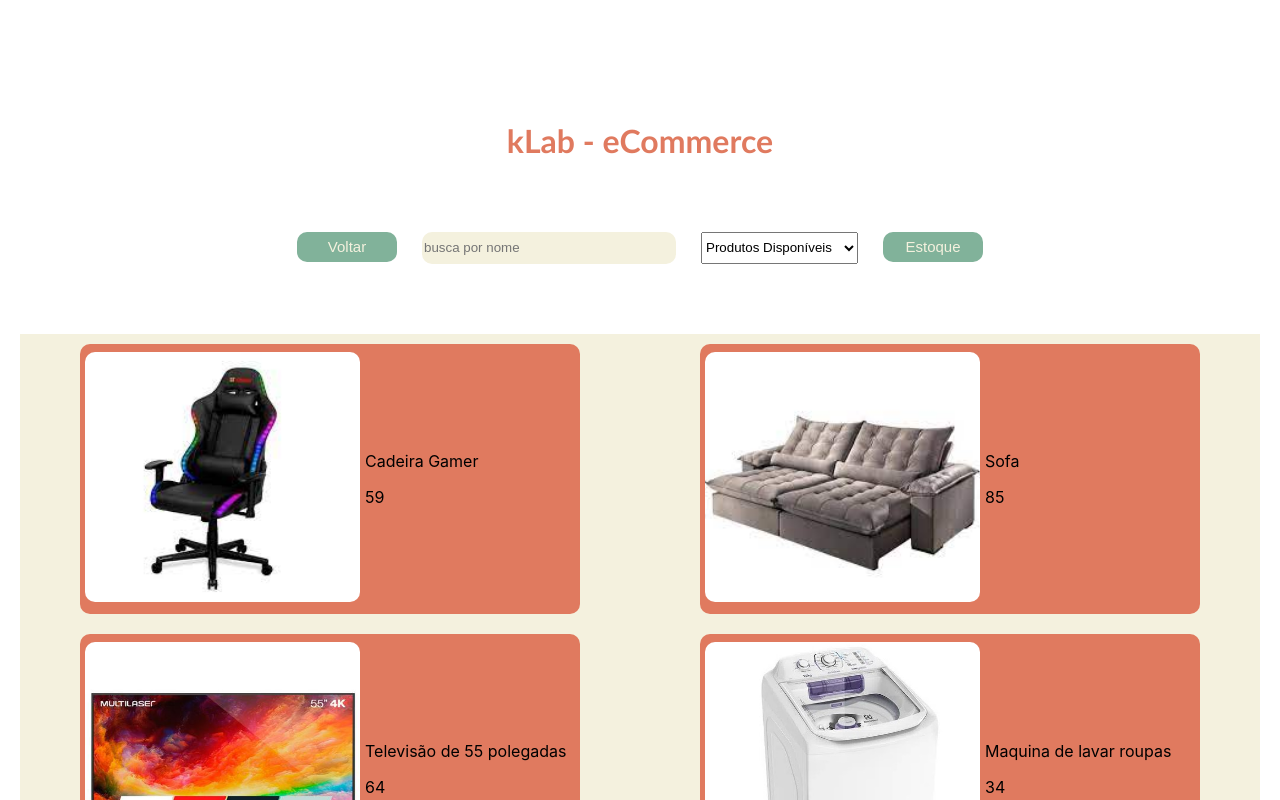
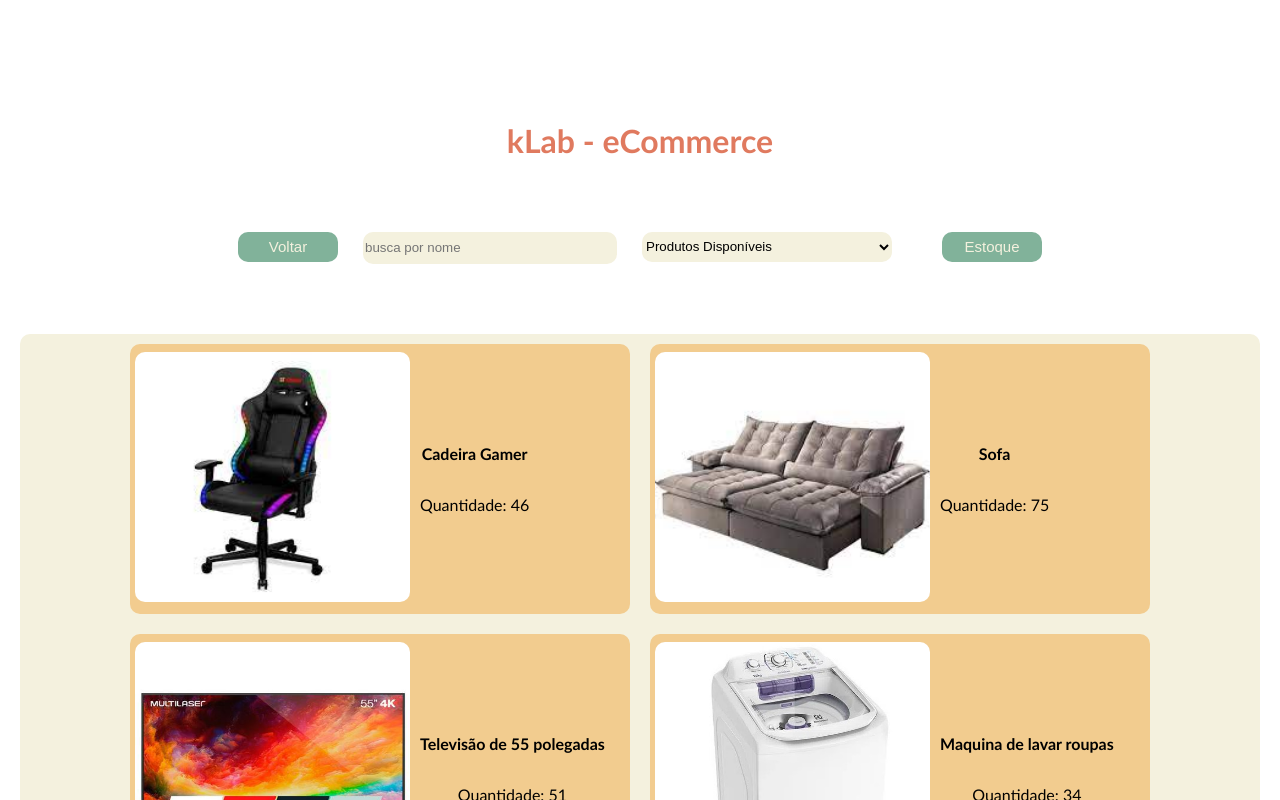
Before and after one commit to aonosorah/klab, a React (Create React App) app in the folder klab/: page /home in a window 1280 px wide. Shown: the top 800 px of the page. Built offline with nearby package versions, Linux system fonts and the light colour scheme.

Commit message:
Atividade 006 - salva preferencias na aba de estoque/inventário

```diff
--- a/klab/src/paths/product.js
+++ b/klab/src/paths/product.js
@@ -1,9 +1,8 @@
 import React, { useEffect, useState } from 'react'
 import { HeaderHome } from '../sections/productHeader'
-
 import { CardBox } from '../styled/prodStyled'
 import { images } from '../constants/images'
-import { Img, MainBox } from '../styled/prodStyled'
+import { Img, MainBox, Text, P} from '../styled/prodStyled'
 import product from '../products/repositorio.json'
 
 export default function Product() {
@@ -14,7 +13,7 @@ export default function Product() {
   useEffect(() => {
     const newList = product.filter((item) => {
       if (selects == 1 && item.defeito > 0) {
-          return item
+          return item.defeito
       }
       if (selects == 2 && item.defeito === 0) {
           return item
@@ -31,10 +30,10 @@ export default function Product() {
       const pImage = item.imagem.split(".")
       return <CardBox key={index}>
       <div><Img src={images[pImage[0]]} alt="imagem produto"/></div>
-      <div>
-        <p>{item.produto}</p>
-        <p>{item.quantidade}</p>
-      </div>
+      <Text>
+        <P>{item.produto}</P>
+        <p>Quantidade: {item.quantidade - item.defeito}</p>
+      </Text>
     </CardBox>
   })
 
--- a/klab/src/sections/inventoryHeader.js
+++ b/klab/src/sections/inventoryHeader.js
@@ -3,7 +3,7 @@ import { useNavigate } from 'react-router-dom';
 import { GlobalContext } from '../global/globalContext';
 import { goHome, goBack } from '../routes/coordinator'
 import { TitleBox, ButtonBox} from '../styled/homeStyled'
-import { TitleIn, ButtonIn, InputIn } from '../styled/invStyled'
+import { TitleIn, ButtonIn, InputIn, Select } from '../styled/invStyled'
 
 
 
@@ -20,11 +20,11 @@ export function HeaderInventory() {
             <ButtonBox>
             <ButtonIn onClick={() => goBack(navigate)}>Voltar</ButtonIn>
             <InputIn placeholder='busca por nome' value={search} onChange={onChangeInput} />
-            <select onChange={onChangeSelect} value={order}>
+            <Select onChange={onChangeSelect} value={order}>
                     <option value={0}>Todos os Produtos</option>
                     <option value={50}>Acima de 50 Produtos</option>
                     <option value={75}>Acima de 75 Produtos</option>
-            </select>
+            </Select>
             <ButtonIn onClick={() => goHome(navigate)}>Produtos</ButtonIn>
             </ButtonBox>
         </div>
--- a/klab/src/sections/productHeader.js
+++ b/klab/src/sections/productHeader.js
@@ -3,7 +3,7 @@ import { useNavigate } from 'react-router-dom';
 import { GlobalContext } from '../global/globalContext';
 import { goInventory, goBack } from '../routes/coordinator'
 import { TitleBox, ButtonBox } from '../styled/homeStyled'
-import { TitleIn, InputIn } from '../styled/invStyled'
+import { TitleIn, InputIn, Select } from '../styled/invStyled'
 import { ButtonProd } from '../styled/prodStyled'
 
 
@@ -21,11 +21,11 @@ export function HeaderHome({selects, setSelects}) {
             <ButtonBox>
                 <ButtonProd onClick={() => goBack(navigate)}>Voltar</ButtonProd>
                 <InputIn placeholder='busca por nome' value={search} onChange={onChangeInput} />
-                <select value={selects} onChange={onChangeSelect}>
+                <Select value={selects} onChange={onChangeSelect}>
                     <option value={0}>Produtos Disponíveis</option>
                     <option value={1}>Produtos COM Defeito</option>
                     <option value={2}>Produtos SEM Defeito</option>
-                </select>
+                </Select>
                 <ButtonProd onClick={() => goInventory(navigate)}>Estoque</ButtonProd>
             </ButtonBox>
         </div>
--- a/klab/src/styled/invStyled.js
+++ b/klab/src/styled/invStyled.js
@@ -32,15 +32,27 @@ margin: 1px;
 display: flex;
 justify-content: center;
 background-color: #F2CC8F;
+border-radius: 10px;
 `
 export const P = styled.p`
 color: #3D405B;
 font-weight: bold;
+flex-wrap: wrap;
+font-family: 'Trebuchet MS';
 `
 export const PP = styled.p`
 color: #3D405B;
+font-family: 'Trebuchet MS';
 `
 export const MainBox = styled.div`
 margin-left: 200px;
 margin-right: 150px;
 `
+export const Select = styled.select`
+width: 250px;
+height: 30px;
+border: none;
+border-radius: 10px;
+margin-right: 25px;
+background-color: #F4F1DE;
+`
--- a/klab/src/styled/prodStyled.js
+++ b/klab/src/styled/prodStyled.js
@@ -14,9 +14,10 @@ color: #F4F1DE;
 export const MainBox = styled.div`
 display: flex;
 flex-wrap: wrap;
-justify-content: space-around;
+justify-content: center;
 margin: 20px;
 background-color: #F4F1DE;
+border-radius: 10px;
 `
 export const CardBox = styled.div`
 width: 500px;
@@ -26,7 +27,7 @@ align-items: center;
 justify-content: flex-start;
 flex-wrap: wrap;
 margin: 10px;
-background-color: #E07A5F;
+background-color: #F2CC8F;
 border-radius: 10px;
 `
 export const Img = styled.img `
@@ -35,3 +36,14 @@ height: 250px;
 margin: 5px;
 border-radius: 10px;
 `
+export const Text = styled.div`
+margin-left: 5px;
+font-family: 'Trebuchet MS';
+display: flex;
+flex-direction: column;
+justify-content: center;
+align-items: center;
+`
+export const P = styled.p`
+font-weight: bold;
+`
```
